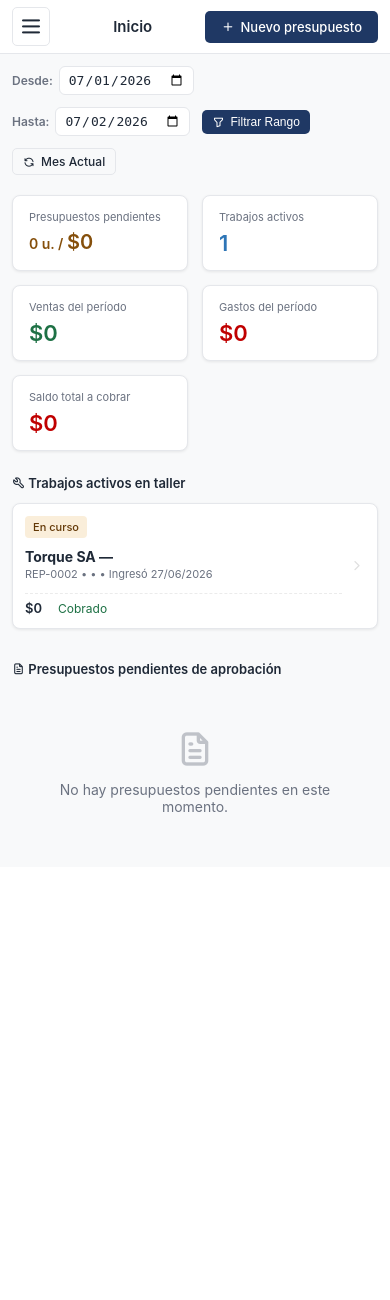
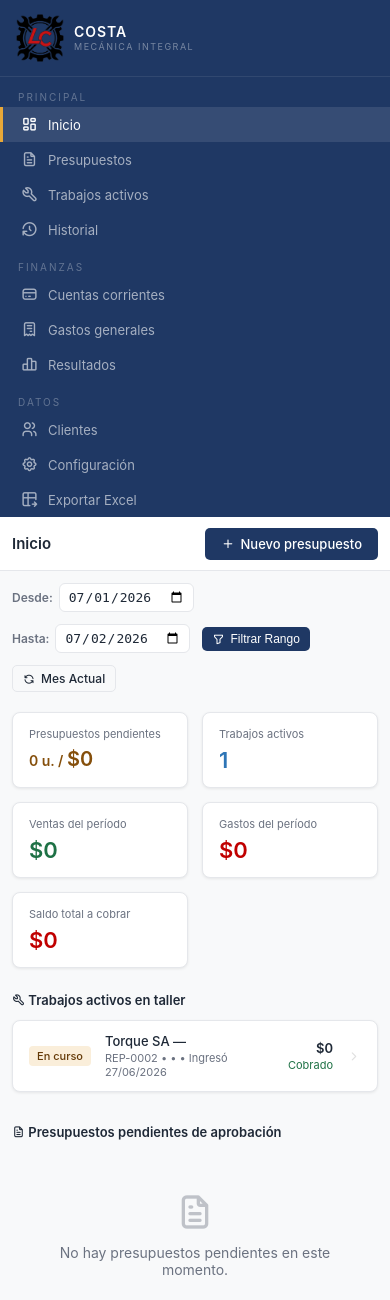
Before and after one commit to ChristianGarciaGuardado/TallerCosta, a Flask app: page / in a window 390 px wide. Shown: the top 1300 px of the page. Before the commit the page ends 812 px from the top, so only its background shows below. Run offline with Flask 3, Linux system fonts and the light colour scheme.

Commit message:
Backup 12:00

```diff
--- a/templates/base.html
+++ b/templates/base.html
@@ -1,8 +1,8 @@
 <!DOCTYPE html>
 <html lang="es">
 <head>
+    <meta charset="UTF-8">
     <meta name="viewport" content="width=device-width, initial-scale=1.0">
-    <meta charset="UTF-8">
     <title>{% block title %}Costa Taller Mecánico{% endblock %}</title>
     <link rel="stylesheet" href="https://cdn.jsdelivr.net/npm/@tabler/icons-webfont@latest/tabler-icons.min.css">
     <style>
@@ -180,6 +180,7 @@
         .badge-purple { background: #EEEDFE; color: #3C3489; }
 
         /* KPIs */
+        /* .kpi-grid { display: grid; grid-template-columns: repeat(4, 1fr); gap: 14px; margin-bottom: 20px; }*/
         .kpi-grid { display: grid; grid-template-columns: repeat(auto-fit, minmax(200px, 1fr)); gap: 14px; margin-bottom: 20px; }
         .kpi { background: var(--white); border: 1px solid var(--border); border-radius: var(--radius); padding: 14px 16px; box-shadow: var(--shadow); }
         .kpi-label { font-size: 11px; color: var(--text-light); margin-bottom: 6px; }
@@ -189,9 +190,7 @@
         .kpi-value.amber { color: #854F0B; }
         .kpi-value.blue { color: var(--blue); }
 
-        /* ═══════════════════════════════════════════════════════
-           DISEÑO BASE DE FILAS: OPTIMIZADO ORIGINAL PARA PC
-           ═══════════════════════════════════════════════════════ */
+        /* FILAS */
         .work-row {
             display: flex;
             align-items: center;
@@ -207,26 +206,12 @@
             transition: border-color 0.15s;
         }
         .work-row:hover { border-color: var(--blue); }
-
-        /* Caja invisible nueva: En PC se comporta normal (apilado vertical) */
-        .work-row .linea-superior {
-            display: block;
-        }
-        .work-row .linea-superior .badge {
-            margin-bottom: 4px;
-        }
-
         .work-info { flex: 1; min-width: 0; }
         .work-name { font-size: 13px; font-weight: 500; color: var(--text); white-space: nowrap; overflow: hidden; text-overflow: ellipsis; }
         .work-sub { font-size: 11px; color: var(--text-light); margin-top: 2px; }
         .work-amounts { text-align: right; flex-shrink: 0; }
         .work-total { font-size: 13px; font-weight: 600; color: var(--text); }
         .work-saldo { font-size: 11px; margin-top: 2px; }
-
-        /* Flecha en PC (mantiene el flujo normal al final de la fila) */
-        .work-row i.ti-chevron-right {
-            font-size: 16px;
-        }
 
         /* FORMULARIOS */
         .form-grid { display: grid; gap: 12px; }
@@ -300,114 +285,17 @@
         .empty-state i { font-size: 40px; display: block; margin-bottom: 12px; opacity: 0.4; }
         .empty-state p { font-size: 14px; }
 
-        /* RESPONSIVE MÓVIL (Con Menú Desplegable) */
+        /* RESPONSIVE MÓVIL */
         @media (max-width: 768px) {
-            #menu-toggle { display: block !important; }
-
-            .sidebar {
-                width: 100%;
-                min-height: auto;
-                position: absolute;
-                top: 60px;
-                left: 0;
-                flex-direction: column;
-                display: none;
-                z-index: 999;
-                background: var(--sidebar-bg, #1A202C);
-                border-bottom: 1px solid var(--border-color);
-            }
-
-            .sidebar.active {
-                display: flex !important;
-            }
-
+            .sidebar { width: 100%; min-height: auto; position: relative; flex-direction: column; }
             .main { margin-left: 0; }
             .kpi-grid { grid-template-columns: repeat(2, 1fr); }
             .form-grid-2, .form-grid-3 { grid-template-columns: 1fr; }
             .content { padding: 12px; }
-            .topbar { padding: 0 12px; display: flex; align-items: center; }
+            .topbar { padding: 0 12px; }
+            .work-row { flex-wrap: wrap; }
             table { font-size: 12px; }
             th, td { padding: 6px 8px; }
-
-            /* ═══════════════════════════════════════════════════════
-               ESTRUCTURA DE TARJETA CORREGIDA PARA CELULAR
-               ═══════════════════════════════════════════════════════ */
-            .work-row, a.work-row {
-                display: flex !important;
-                flex-direction: column !important;
-                align-items: stretch !important;
-                gap: 6px !important;
-                padding: 12px 35px 12px 12px !important;
-                position: relative !important;
-            }
-
-            /* Forzamos al badge a comportarse en su propia línea arriba */
-            .work-row .badge {
-                display: inline-block !important;
-                align-self: flex-start !important;
-                width: auto !important;
-                padding: 4px 8px !important;
-                white-space: nowrap !important;
-                margin: 0 0 4px 0 !important;
-            }
-
-            /* Quitamos el comportamiento de bloque molesto en el celular */
-            .work-row .work-info {
-                display: block !important;
-                width: 100% !important;
-                margin: 0 !important;
-                padding: 0 !important;
-            }
-
-            .work-row .work-name {
-                font-size: 14px !important;
-                font-weight: bold !important;
-                display: block !important;
-                white-space: normal !important;
-                overflow: visible !important;
-                margin-bottom: 2px !important;
-            }
-
-            .work-row .work-sub {
-                font-size: 11px !important;
-                color: var(--text-light, #718096) !important;
-                display: block !important;
-                margin: 0 !important;
-            }
-
-            /* Importe y Saldo en la misma línea abajo */
-            .work-row .work-amounts {
-                display: flex !important;
-                flex-direction: row !important;
-                justify-content: flex-start !important;
-                align-items: center !important;
-                gap: 16px !important;
-                margin-top: 6px !important;
-                border-top: 1px dashed rgba(0,0,0,0.08) !important;
-                padding-top: 6px !important;
-                text-align: left !important;
-            }
-
-            .work-row .work-total {
-                font-size: 13px !important;
-                font-weight: 600 !important;
-            }
-
-            .work-row .work-saldo {
-                font-size: 12px !important;
-                margin-top: 0 !important;
-            }
-
-            /* Iconos fijos a la derecha (Flechita y Lápiz) */
-            .work-row i.ti-chevron-right,
-            .work-row i.ti-pencil {
-                position: absolute !important;
-                right: 12px !important;
-                top: 50% !important;
-                transform: translateY(-50%) !important;
-                margin: 0 !important;
-                display: block !important;
-            }
         }
     </style>
 </head>
@@ -461,9 +349,6 @@
 
 <div class="main">
     <div class="topbar">
-        <button id="menu-toggle" class="btn btn-ghost" style="display: none; padding: 6px; margin-right: 10px;">
-            <i class="ti ti-menu-2" style="font-size: 24px;"></i>
-        </button>
         <span class="topbar-title">{% block topbar_title %}{% endblock %}</span>
         <div>{% block topbar_actions %}{% endblock %}</div>
     </div>
@@ -473,23 +358,4 @@
 </div>
 
 </body>
-<script>
-    document.addEventListener('DOMContentLoaded', function() {
-        const menuToggle = document.getElementById('menu-toggle');
-        const sidebar = document.querySelector('.sidebar');
-
-        if (menuToggle && sidebar) {
-            menuToggle.addEventListener('click', function(e) {
-                e.stopPropagation();
-                sidebar.classList.toggle('active');
-            });
-
-            document.addEventListener('click', function(e) {
-                if (!sidebar.contains(e.target) && e.target !== menuToggle) {
-                    sidebar.classList.remove('active');
-                }
-            });
-        }
-    });
-</script>
 </html>
--- a/templates/inicio.html
+++ b/templates/inicio.html
@@ -64,7 +64,6 @@
 {% if trabajos %}
     {% for t in trabajos %}
     <a href="/trabajos/{{ t.id }}" class="work-row">
-
         {% if t.estado == 'en_curso' %}
             <span class="badge badge-amber">En curso</span>
         {% elif t.estado == 'finalizado' %}
```
Also changed, not shown: 1 other file.
